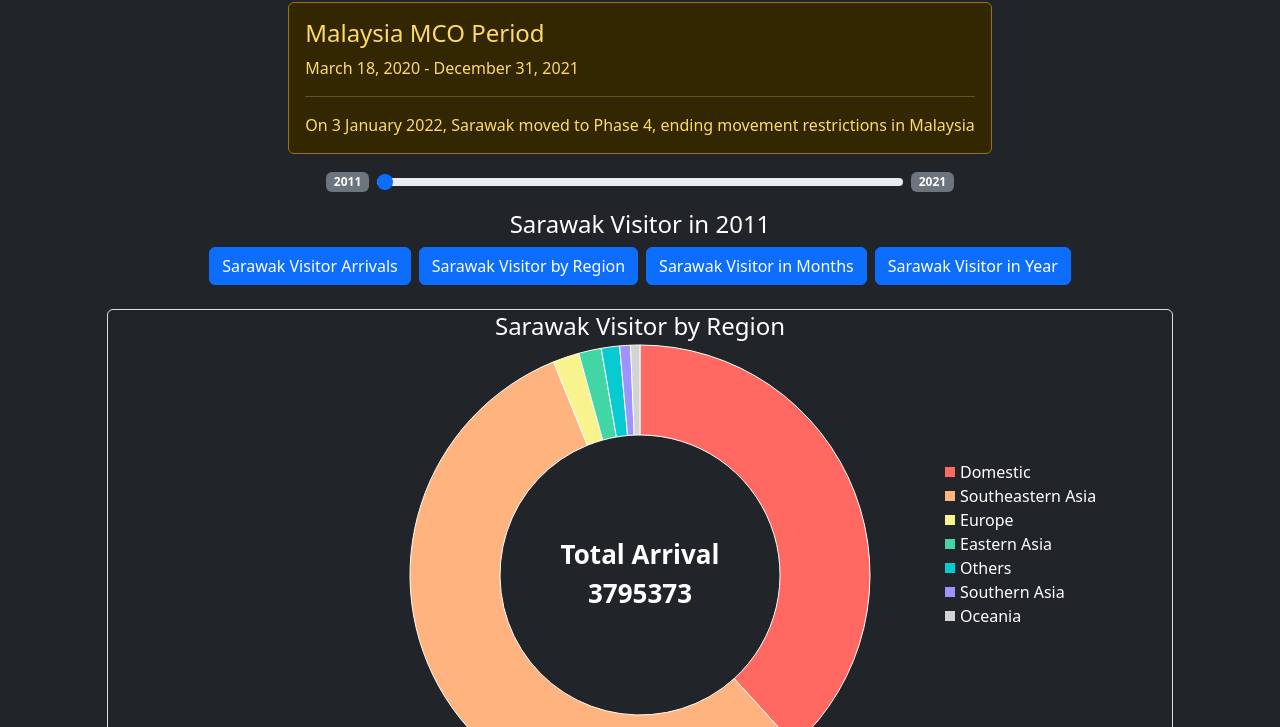
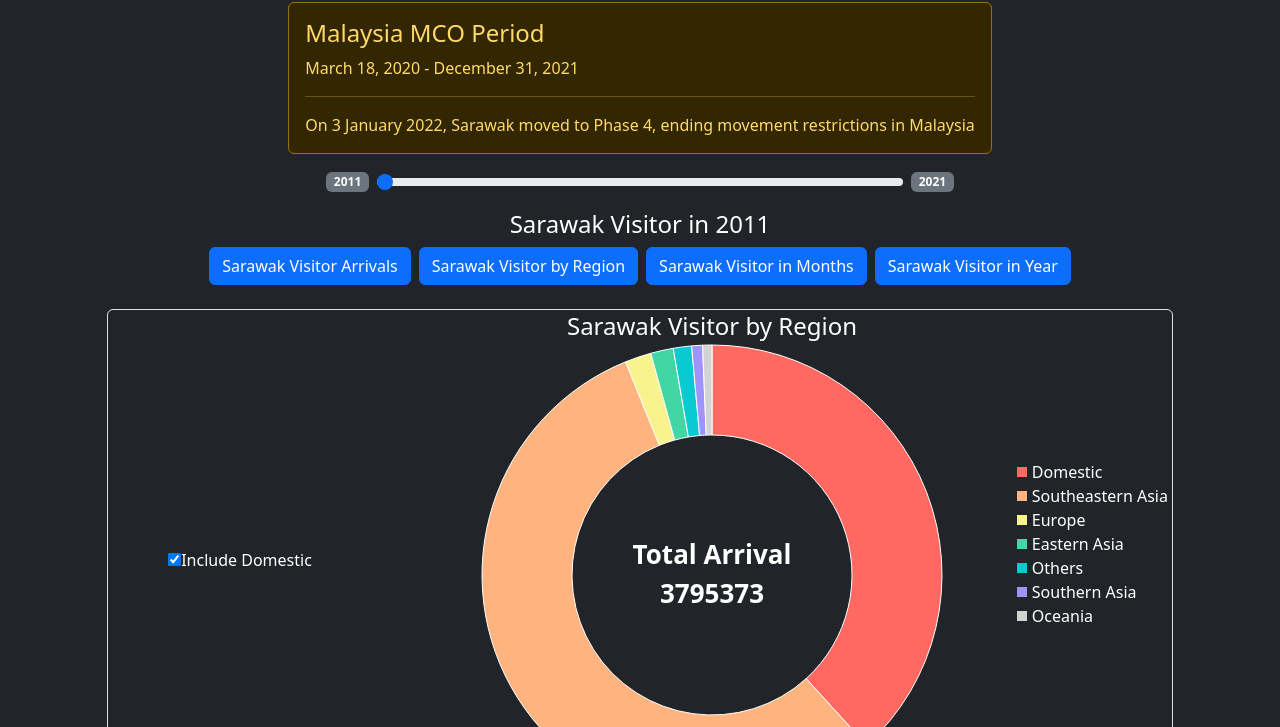
Before and after one commit to jentz2909/COS30045_Data-Visualisation, a plain HTML site: page visitors.html in a window 1280 px wide. Shown: the part 73-800 px from the top of the page. Drawn offline with nearby package versions, Linux system fonts and the light colour scheme.

Commit message:
checkbox value

```diff
--- a/visitor.js
+++ b/visitor.js
@@ -45,9 +45,52 @@ function updateCharts(selectedYear, chartType) {
 
             console.log(yearData)
 
-            // Create a chord chart using the grouped data
-            createRegionChart(yearData);
-            showYearSlider() // Show the year slider
+            // Check if the checkbox container exists, create if not
+            var checkboxContainer = d3.select("#region-checkboxes");
+            if (checkboxContainer.empty()) {
+                checkboxContainer = d3.select("#chart")
+                    .append("div")
+                    .attr("id", "region-checkboxes")
+                    .style("position", "absolute")
+                    .style("background-color", "rgba(255, 255, 255, 0.8)")
+                    .style("padding", "10px")
+                    .style("border-radius", "5px")
+                    .style("box-shadow", "0 0 10px rgba(0, 0, 0, 0.2)");
+            }
+
+
+            // Check if the checkbox exists, create if not
+            var checkbox = checkboxContainer.select("input[type='checkbox']");
+            if (checkbox.empty()) {
+
+                checkbox = checkboxContainer.append("input")
+                    .attr("type", "checkbox")
+                    .attr("id", "domesticCheckbox")
+                    .property("checked", true);
+
+                checkboxContainer.append("label")
+                    .attr("for", "domesticCheckbox")
+                    .style("color", "white")
+                    .text("Include Domestic");
+
+                // Add event listener for the checkbox
+                checkbox.on("change", function () {
+                    var isChecked = this.checked;
+                    if (isChecked) {
+                        createRegionChart(yearData, regionMappingWithDomestic);
+                    } else {
+                        createRegionChart(yearData, regionMappingWithoutDomestic);
+                    }
+                });
+            }
+
+            // Choose the appropriate region mapping based on the checkbox
+            var includeDomestic = checkbox.property("checked");
+            var regionMapping = includeDomestic ? regionMappingWithDomestic : regionMappingWithoutDomestic;
+
+            // Create a chord chart using the filtered data and selected region mapping
+            createRegionChart(yearData, regionMapping);
+            showYearSlider(); // Show the year slider
 
         });
     }
@@ -62,6 +105,7 @@ function createPieChart(yearData) {
 
     // Clear any existing legend
     d3.select("#chart").html("");
+    d3.select("#region-checkboxes").html("");
     d3.select("#legend").html("");
 
     // Convert values to numbers and sum for each category (Domestic and Foreign)
@@ -253,6 +297,7 @@ function createPieChart(yearData) {
 function createBarChart(data) {
     // Clear any existing legend
     d3.select("#chart").html("");
+    d3.select("#region-checkboxes").html("");
     d3.select("#legend").html("");
 
     var margin = { top: 60, right: 50, bottom: 30, left: 100 };
@@ -425,8 +470,9 @@ function createBarChart(data) {
 
 // Function to create a line chart
 function createLineChart(yearData) {
-    // Clear any existing chart
+    // Clear any existing legend
     d3.select("#chart").html("");
+    d3.select("#region-checkboxes").html("");
     d3.select("#legend").html("");
 
     // Set the dimensions of the chart
@@ -734,14 +780,9 @@ function createLineChart(yearData) {
 
 }
 
-// Function to create the chord diagram
-function createRegionChart(yearData) {
-    // Clear any existing chart
-    d3.select("#chart").html("");
-    d3.select("#legend").html("");
 
-
-    var regionMapping = {
+// Group all region (Include doemstic)
+var regionMappingWithDomestic = {
     "Domestic": ["Peninsular Malaysia", "Sabah"],
     "Southeastern Asia": ["Singapore", "Brunei", "Philippines", "Thailand", "Indonesia"],
     "Europe": ["United Kingdom", "Germany", "France", "Nor/Swe/Den/Fin", "Belg/Lux/Net", "Russia", "Others Europe"],
@@ -750,6 +791,22 @@ function createRegionChart(yearData) {
     "Southern Asia": ["Sri Lanka", "Bangladesh", "Pakistan", "India"],
     "Oceania": ["Australia", "New Zealand"],
 };
+
+// Group all region (Exclude doemstic)
+var regionMappingWithoutDomestic = {
+    "Southeastern Asia": ["Singapore", "Brunei", "Philippines", "Thailand", "Indonesia"],
+    "Europe": ["United Kingdom", "Germany", "France", "Nor/Swe/Den/Fin", "Belg/Lux/Net", "Russia", "Others Europe"],
+    "Eastern Asia": ["China", "Japan", "Taiwan", "Hong Kong", "South Korea"],
+    "Others": ["Others", "Arabs", "Canada", "USA", "Latin America"],
+    "Southern Asia": ["Sri Lanka", "Bangladesh", "Pakistan", "India"],
+    "Oceania": ["Australia", "New Zealand"],
+};
+
+// Function to create the chord diagram
+function createRegionChart(yearData, regionMapping) {
+    // Clear any existing legend
+    d3.select("#chart").html("");
+    d3.select("#legend").html("");
 
     // Initialize an empty object to store region values
     var regionData = {};
@@ -777,14 +834,27 @@ function createRegionChart(yearData) {
     var height = 500;
     var radius = Math.min(width, height) / 2;
 
-    // CustomeColor design
-    var customColors = ["#ff6961", "#ffb480", "#f8f38d", "#42d6a4", "#08cad1", "#9d94ff", "#D3D3D3"];
+    // Define fixed colors for each region
+    var regionColors = {
+        "Domestic": "#ff6961",
+        "Southeastern Asia": "#ffb480",
+        "Europe": "#f8f38d",
+        "Eastern Asia": "#42d6a4",
+        "Others": "#08cad1",
+        "Southern Asia": "#9d94ff",
+        "Oceania": "#D3D3D3"
+    };
 
+    // Map each region to its fixed color
+    var pieDataWithColors = pieData.map(d => ({
+        label: d.label,
+        value: d.value,
+        color: regionColors[d.label]
+    }));
 
     // Create a color scale for the pie chart segments
     var color = d3.scaleOrdinal()
-        .domain(pieData.map(d => d.label))
-        .range(customColors); // Use a color scheme
+        .range(pieDataWithColors.map(d => d.color));
 
     // Create an SVG element
     var svg = d3.select("#chart")
@@ -1097,7 +1167,6 @@ function createRegionChart(yearData) {
         .text((d) => d.label); // Display the exact label
 
     keys.exit().remove();
-
 }
 
 
```
Also changed, not shown: visitors.html (+0 -2 lines). Lines whose indentation alone changed are shown as unchanged.
